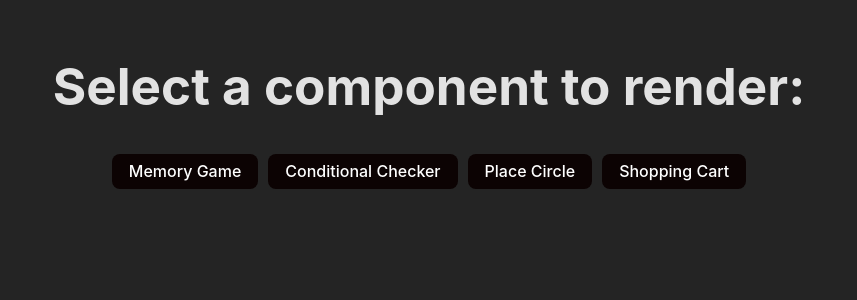
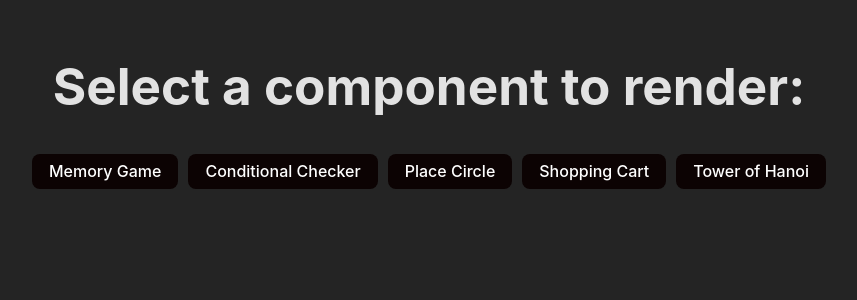
Before and after one commit to naekit/various-react-bits, a React (Vite) app: page / in a window 1280 px wide. Shown: the top 300 px of the page, without its empty margins (211-1068 px from the left). Built offline with nearby package versions, Linux system fonts and the light colour scheme.

Commit message:
tower of hanoi challenge

```diff
--- a/src/App.tsx
+++ b/src/App.tsx
@@ -4,12 +4,14 @@ import Memory from "./components/Memory"
 import Conditionals from "./components/Condtionals"
 import PlaceCircle from "./components/PlaceCircle"
 import ShoppingCart from "./components/ShoppingCart"
+import TowerOfHanoi from "./components/TowerOfHanoi"
 
 type ComponentName =
 	| "Memory"
 	| "Conditionals"
 	| "PlaceCircle"
 	| "ShoppingCart"
+	| "TowerOfHanoi"
 	| null
 
 // sample middleware
@@ -64,6 +66,11 @@ function App(): JSX.Element {
 					>
 						Shopping Cart
 					</button>
+					<button
+						onClick={() => handleComponentClick("TowerOfHanoi")}
+					>
+						Tower of Hanoi
+					</button>
 				</div>
 			)}
 			{selectedComponent === "Memory" && (
@@ -102,6 +109,15 @@ function App(): JSX.Element {
 					<ShoppingCart />
 				</div>
 			)}
+			{selectedComponent === "TowerOfHanoi" && (
+				<div>
+					<div className="exittitle">
+						<h1>Tower of Hanoi Component</h1>
+						<button onClick={handleExitClick}>Exit</button>
+					</div>
+					<TowerOfHanoi />
+				</div>
+			)}
 		</div>
 	)
 }
```
